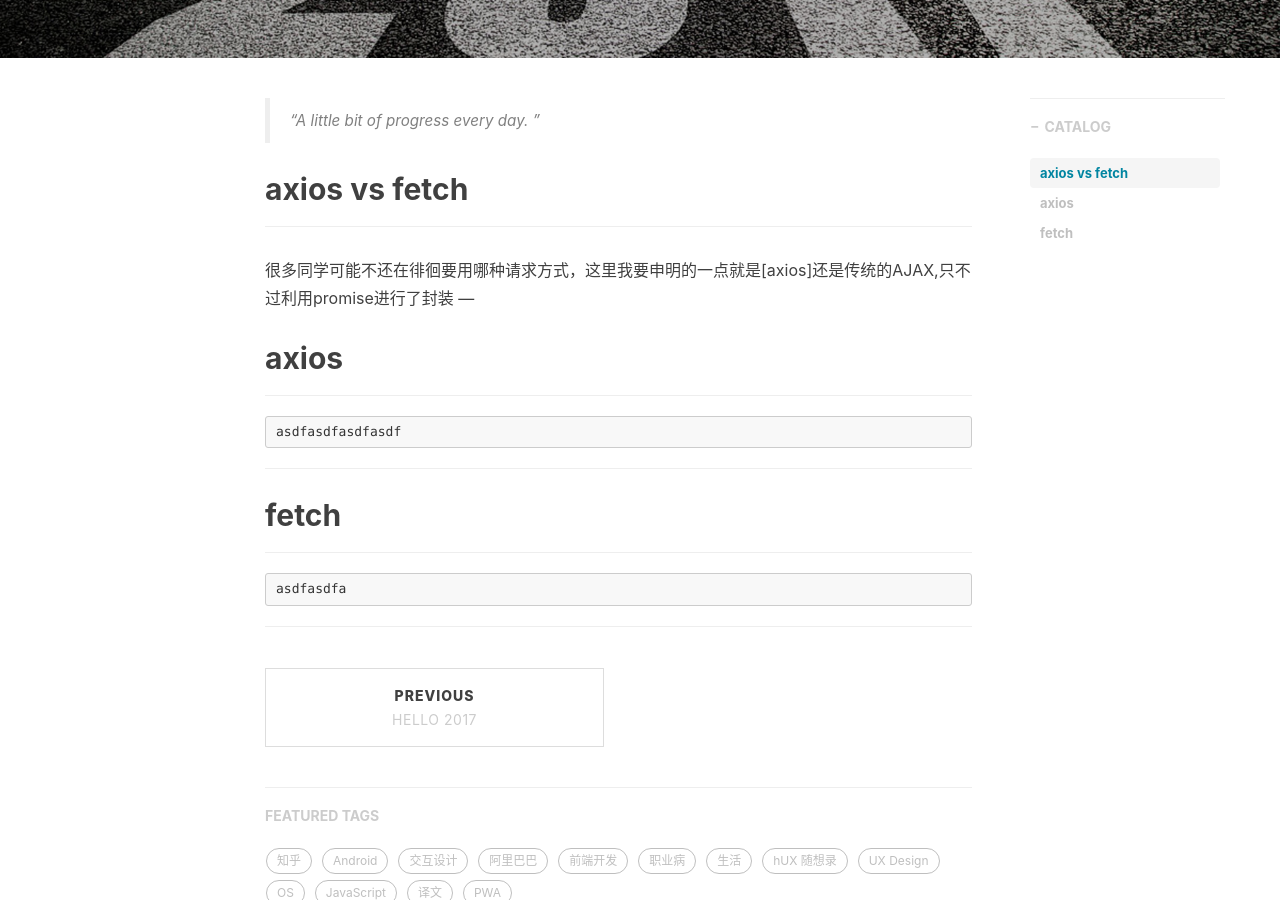
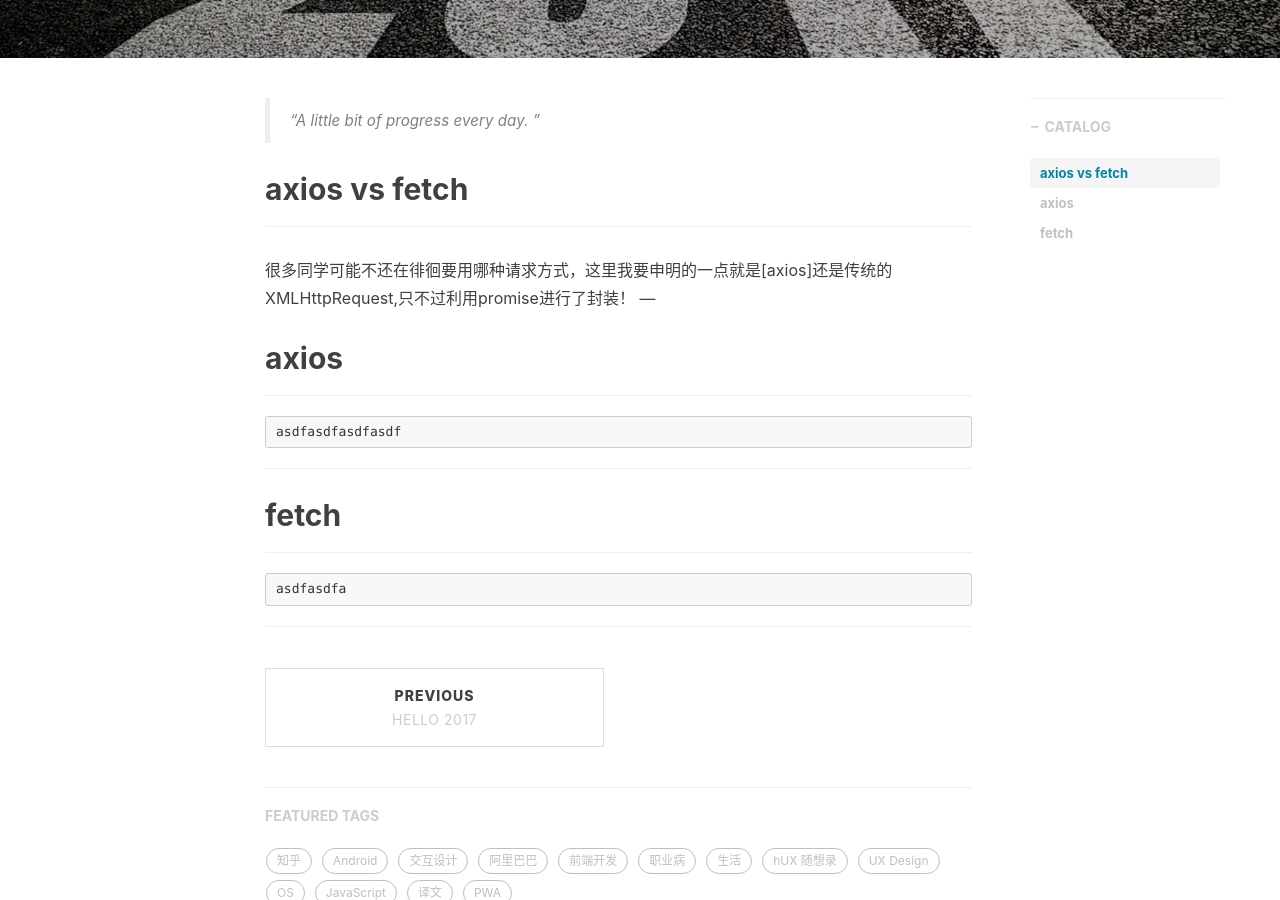
Before and after one commit to bb595700239/joubn_blog, a Jekyll site: the page built from _posts/2017-07-19-about-axios-fetch.markdown, in a window 1280 px wide and 900 px high, scrolled down 465 px. Built offline with Jekyll 4.4.1, drawn with Linux system fonts in a browser that asks for light colours; nearby versions of some CDN libraries; comment, search, counter and statistics services are not loaded.

```diff
--- a/_posts/2017-07-19-about-axios-fetch.markdown
+++ b/_posts/2017-07-19-about-axios-fetch.markdown
@@ -16,7 +16,7 @@
 
 ## axios vs fetch
 ---
-   很多同学可能不还在徘徊要用哪种请求方式，这里我要申明的一点就是[axios]还是传统的AJAX,只不过利用promise进行了封装
+   很多同学可能不还在徘徊要用哪种请求方式，这里我要申明的一点就是[axios]还是传统的XMLHttpRequest,只不过利用promise进行了封装！
 ---
 
 ## axios
```
Also changed, not shown: img/about-bg.jpg.
